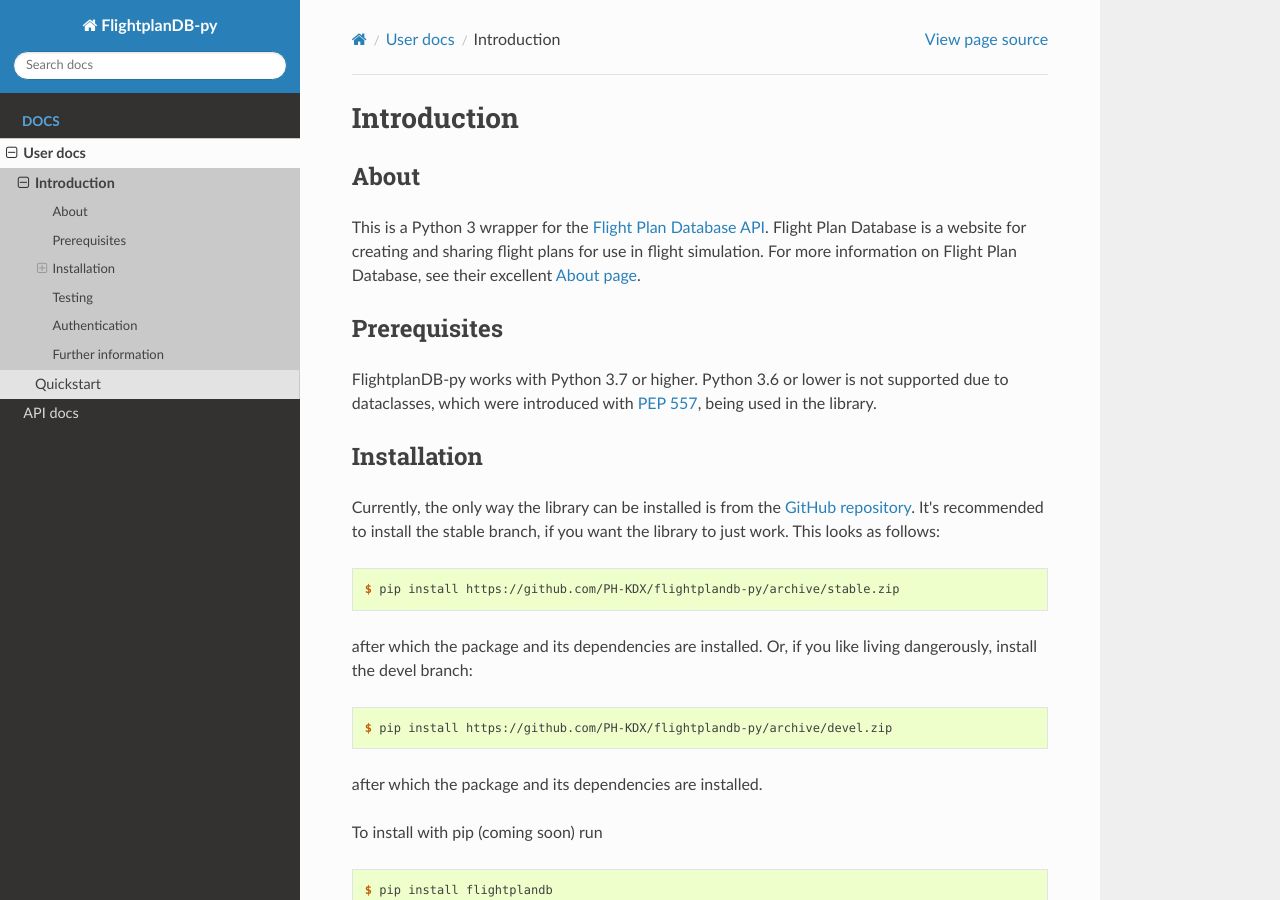
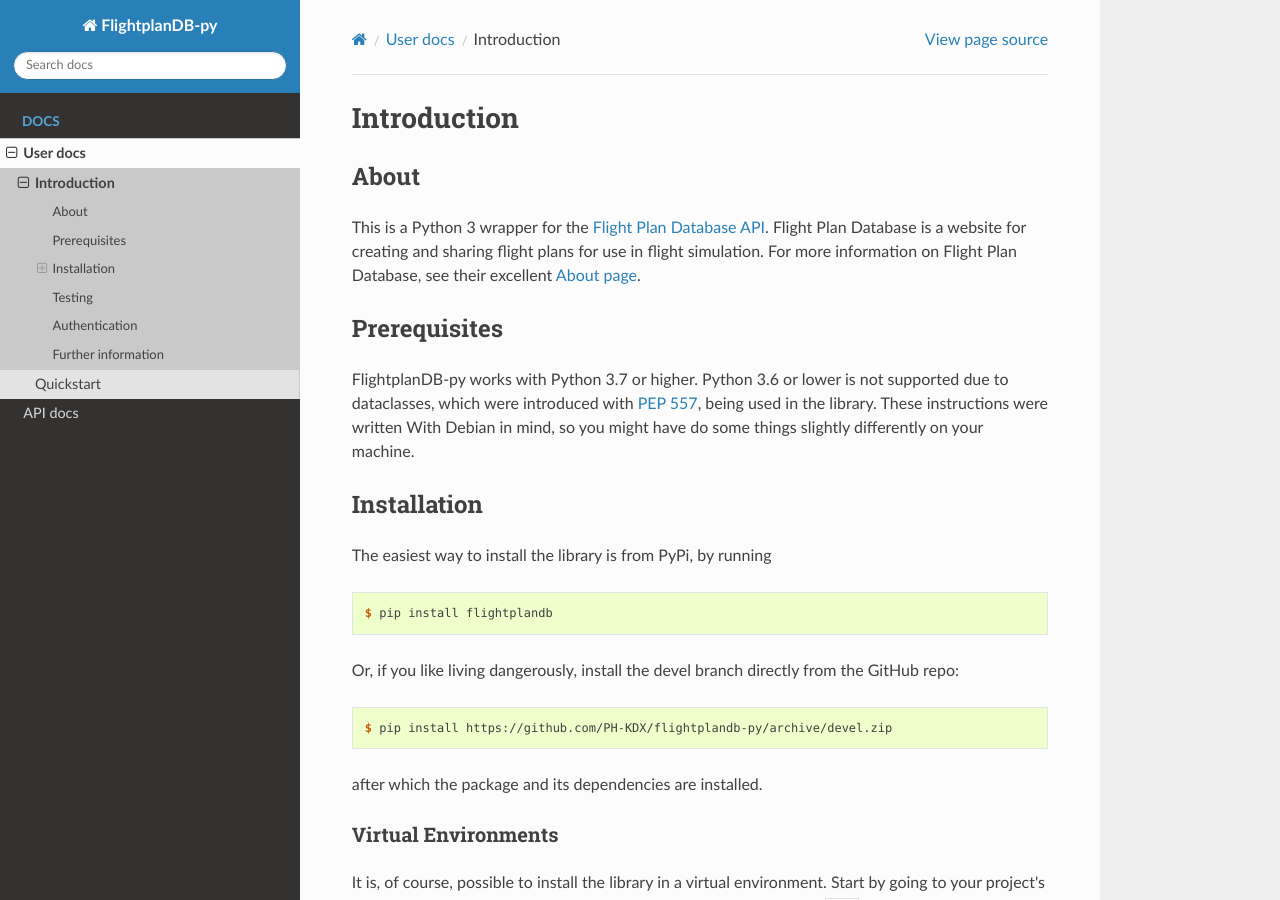
Before and after one commit to PH-KDX/flightplandb-py, a Sphinx documentation site: the page built from docs/source/user/introduction.rst, in a window 1280 px wide and 900 px high. Built offline with Sphinx 7.4.7 and the Read the Docs theme 2.0.0, drawn with Linux system fonts in a browser that asks for light colours.

Commit message:
bigger docs update

```diff
--- a/docs/source/user/introduction.rst
+++ b/docs/source/user/introduction.rst
@@ -14,32 +14,24 @@
 FlightplanDB-py works with Python 3.7 or higher. Python 3.6 or
 lower is not supported due to dataclasses, which were introduced with
 `PEP 557 <https://www.python.org/dev/peps/pep-0557/>`_, being used in the library.
+These instructions were written With Debian in mind, so you might have do some
+things slightly differently on your machine.
 
 Installation
 ^^^^^^^^^^^^^^^^^^^^
-Currently, the only way the library can be installed is from the
-`GitHub repository <https://github.com/PH-KDX/flightplandb-py>`_.
-It's recommended to install the stable branch, if you want the library to just work.
-This looks as follows:
+The easiest way to install the library is from PyPi, by running
 
 .. code-block:: console
 
-  $ pip install https://github.com/PH-KDX/flightplandb-py/archive/stable.zip
+  $ pip install flightplandb
 
-after which the package and its dependencies are installed.
-Or, if you like living dangerously, install the devel branch:
+Or, if you like living dangerously, install the devel branch directly from the GitHub repo:
 
 .. code-block:: console
 
   $ pip install https://github.com/PH-KDX/flightplandb-py/archive/devel.zip
 
 after which the package and its dependencies are installed.
-
-To install with pip (coming soon) run
-
-.. code-block:: console
-
-  $ pip install flightplandb
 
 Virtual Environments
 """"""""""""""""""""
--- a/setup.py
+++ b/setup.py
@@ -8,7 +8,6 @@
     name="flightplandb",
     version="0.3.1",
     author="PH-KDX",
-    author_email="smtp.python.email.sender@gmail.com",
     url="https://github.com/PH-KDX/flightplandb-py/",
     project_urls={
         "Documentation": "https://flightplandb-py.readthedocs.io/",
```
Also changed, not shown: README.md (+9 -3 lines).
